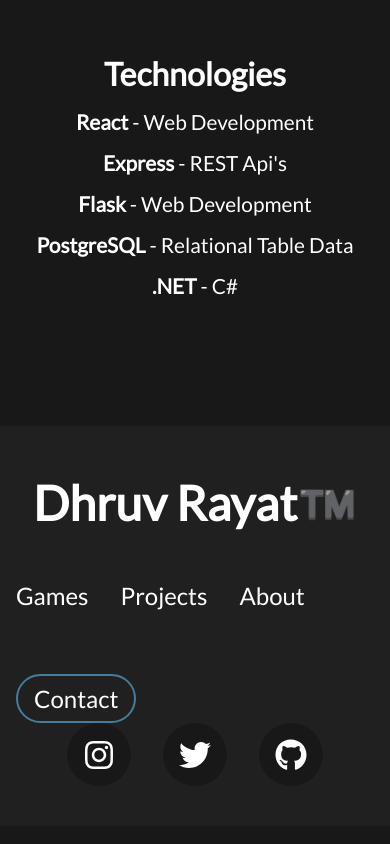
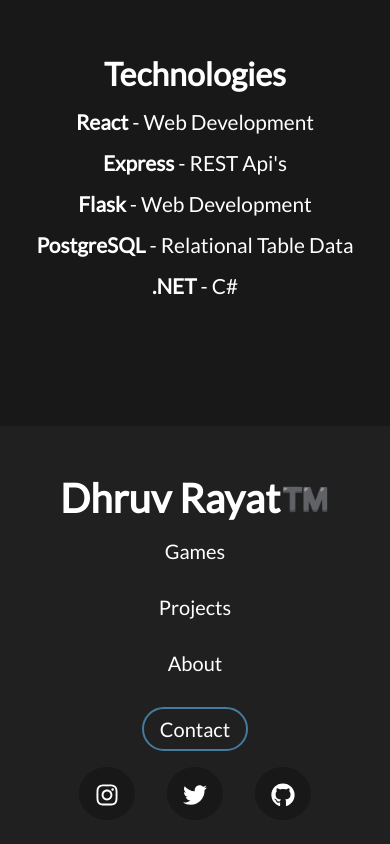
Before and after one commit to JeffleIncarnate/Dhruv-Website-Archive, a React (Create React App) app: page / in a window 390 px wide. Shown: the part 2648-3492 px from the top of the page. Built offline with nearby package versions, Linux system fonts and the light colour scheme.

Commit message:
Update: Responsive footer

```diff
--- a/src/App.js
+++ b/src/App.js
@@ -9,29 +9,24 @@ import About from "./pages/about";
 import Contact from "./pages/contact";
 import NotFound from "./pages/404_Page_Not_Found";
 
-import Navbar from "./components/Navbar/Navbar";
-
-// Images
-import Logo_light_NoText from "./images/Logo_Light.png";
-
 // Pallete
 // import CommandPallete from "./components/Command-Pallete/CommandPallete";
-import Light_To_Dark from "./components/Light-To-Dark/Light_To_Dark";
+import LightToDark from "./components/Light-To-Dark/Light_To_Dark";
 
 // React
-import {Route, Routes} from "react-router-dom";
+import { Route, Routes } from "react-router-dom";
 
 function App() {
   return (
     <>
-            <Light_To_Dark />
+      <LightToDark />
       <Routes>
-                <Route path="/" element={<Home/>}/>
-                <Route path="/games" element={<Games/>}/>
-                <Route path="/projects" element={<Projects/>}/>
-                <Route path="/about" element={<About/>}/>
-                <Route path="/contact" element={<Contact/>}/>
-                <Route path='*' element={<NotFound />}/>
+        <Route path="/" element={<Home />} />
+        <Route path="/games" element={<Games />} />
+        <Route path="/projects" element={<Projects />} />
+        <Route path="/about" element={<About />} />
+        <Route path="/contact" element={<Contact />} />
+        <Route path="*" element={<NotFound />} />
       </Routes>
     </>
   );
--- a/src/components/Footer/Footer.css
+++ b/src/components/Footer/Footer.css
@@ -62,5 +62,34 @@ footer > h3 {
 }
 
 /* -- Responsive -- */
-@media only screen and (max-width: 1650px) {
+@media only screen and (max-width: 600px) {
+  footer > h3 {
+    font-size: 2.5rem;
+  }
+
+  .footer_links a,
+  .footer_links button {
+    font-size: 1.25rem;
+  }
+
+  .footer_spicy_links a {
+    font-size: 1.5rem;
+  }
 }
+
+@media only screen and (max-width: 430px) {
+  .footer_links {
+    display: flex;
+    align-items: center;
+    justify-content: center;
+    flex-direction: column;
+  }
+
+  .footer_links a {
+    margin: 1rem;
+  }
+
+  .footer_links button {
+    margin-bottom: 2rem;
+  }
+}
--- a/src/components/Footer/Footer.js
+++ b/src/components/Footer/Footer.js
@@ -1,8 +1,9 @@
 import "./Footer.css";
-import { Link } from "react-router-dom";
+import { Link, useNavigate } from "react-router-dom";
 import { FaInstagram, FaTwitter, FaGithub } from "react-icons/fa";
 
 function Footer() {
+  let navigate = useNavigate();
   return (
     <footer>
       <h3>Dhruv Rayat™️</h3>
@@ -10,16 +11,35 @@ function Footer() {
         <Link to="/games">Games</Link>
         <Link to="/projects">Projects</Link>
         <Link to="/about">About</Link>
-        <button type="button">Contact</button>
+        <button
+          type="button"
+          onClick={() => {
+            navigate("/contact");
+          }}
+        >
+          Contact
+        </button>
       </div>
       <div className="footer_spicy_links">
-        <a href="https://www.google.com/">
+        <a
+          rel="noreferrer"
+          target="_blank"
+          href="https://www.instagram.com/dhruv_rayat/"
+        >
           <FaInstagram />
         </a>
-        <a href="https://twitter.com/RayatDhruv">
+        <a
+          rel="noreferrer"
+          target="_blank"
+          href="https://twitter.com/RayatDhruv"
+        >
           <FaTwitter />
         </a>
-        <a href="https://www.google.com/">
+        <a
+          rel="noreferrer"
+          target="_blank"
+          href="https://github.com/Dhruv-Rayat1"
+        >
           <FaGithub />
         </a>
       </div>
```
Lines whose indentation alone changed are shown as unchanged.
